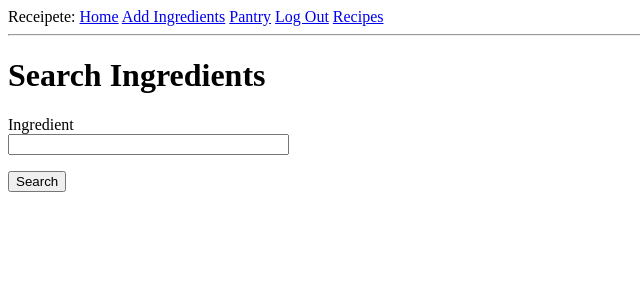
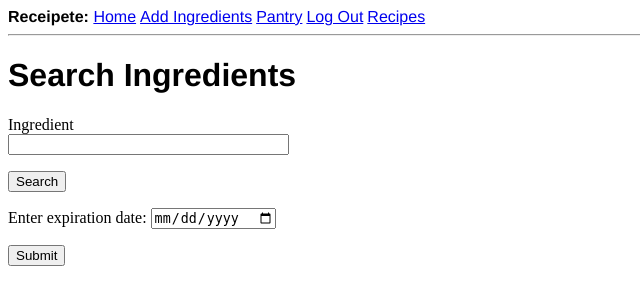
Before and after one commit to tmonty12/receipete, a Flask app: page /ingredients/search in a window 1280 px wide. Shown: the top 305 px of the page, without its empty margins (0-640 px from the left). Run offline with Flask 3, Linux system fonts and the light colour scheme; the visitor is signed in with stand-in values (Sample User, id 1).

Commit message:
readability changes

```diff
--- a/app/templates/base.html
+++ b/app/templates/base.html
@@ -2,14 +2,14 @@
 <html>
     <head>
       {% if title %}
-      <title>{{ title }} - Receipete</title>
+      <title style="font-family:helvetica;">{{ title }} - Receipete</title>
       {% else %}
-      <title>Welcome to Receipete</title>
+      <title style="font-family:helvetica;">Welcome to Receipete</title>
       {% endif %}
     </head>
     <body>
         <div>
-            Receipete:
+            <span style="font-family:helvetica; font-weight:bolder">Receipete: </span>
             <a href="/login">Login</a>
             <a href="/create-account">Create Account</a>
         </div>
--- a/app/templates/delete_pantry_items.html
+++ b/app/templates/delete_pantry_items.html
@@ -17,7 +17,7 @@
         }
     </style>
 
-    <h1>Delete Pantry Items</h1>
+    <h1 style="font-family:helvetica;">Delete Pantry Items</h1>
     <form action="" method="post" novalidate>
     {% if ingredients %}
     {% for ingredient in form.ingredients %}
--- a/app/templates/edit_pantry_item.html
+++ b/app/templates/edit_pantry_item.html
@@ -2,7 +2,7 @@
 {% extends "loggedin_base.html" %}
 
 {% block content %}
-    <h1>Edit Pantry Item</h1>
+    <h1 style="font-family:helvetica;">Edit Pantry Item</h1>
     <body>
     <style>
     </style>
--- a/app/templates/ingredients.html
+++ b/app/templates/ingredients.html
@@ -16,7 +16,7 @@
             margin: 10px;
         }
     </style>
-    <h1>Search Ingredients</h1>
+    <h1 style="font-family:helvetica;">Search Ingredients</h1>
     <form action="" method="post" novalidate>
         {{ search_form.hidden_tag() }}
         <p>
@@ -35,13 +35,16 @@
             <img src="{{ 'https://spoonacular.com/cdn/ingredients_100x100/' + url_list[0] }}"/>
             {{ ingredient_values[0] }}
         </div>
-        <label>
-            Enter expiration date:
-            <input type="date" name="expiration" />
-          </label>
-
     {% endfor %}
     <p>{{ add_form.submit() }}</p>
     {% endif %}
     </form>
+    <form action="">
+        <label>
+          Enter expiration date:
+          <input type="date" name="expiration" />
+        </label>
+
+        <p><button>Submit</button></p>
+      </form>
 {% endblock %}
--- a/app/templates/loggedin_base.html
+++ b/app/templates/loggedin_base.html
@@ -2,20 +2,20 @@
 <html>
     <head>
       {% if title %}
-      <title>{{ title }} - Receipete</title>
+      <title style="font-family:helvetica;">{{ title }} - Receipete</title>
       {% else %}
-      <title>Welcome to Receipete</title>
+      <title style="font-family:helvetica;">Welcome to Receipete</title>
       {% endif %}
     </head>
     <body>
 <!--        <div>Receipete: <a href="/index">Home</a></div> -->
         <div>
-            Receipete:
-            <a href="/">Home</a>
-            <a href="/ingredients/search">Add Ingredients</a>
-            <a href="/pantry">Pantry</a>
-            <a href="/logout">Log Out</a>
-            <a href="/index">Recipes</a>
+            <a style="font-family:helvetica; font-weight:bolder">Receipete: </a>
+            <a style = "font-family:helvetica" href="/">Home</a>
+            <a style = "font-family:helvetica" href="/ingredients/search">Add Ingredients</a>
+            <a style = "font-family:helvetica" href="/pantry">Pantry</a>
+            <a style = "font-family:helvetica" href="/logout">Log Out</a>
+            <a style = "font-family:helvetica" href="/index">Recipes</a>
         </div>
         <hr>
         {% with messages = get_flashed_messages() %}
--- a/app/templates/login.html
+++ b/app/templates/login.html
@@ -2,7 +2,7 @@
 {% extends "base.html" %}
 
 {% block content %}
-    <h1>Sign In</h1>
+    <h1 style="font-family:helvetica;">Sign In</h1>
     <form action="" method="post" novalidate>
         {{ form.hidden_tag() }}
         <p>
--- a/app/templates/pantry.html
+++ b/app/templates/pantry.html
@@ -30,11 +30,11 @@
         }
     </style>
     <body>
-        <h1>My Pantry</h1>
+        <h1 style="font-family:helvetica;">My Pantry</h1>
         {% if ingredients %}
         <div>
             <div class = "column" >
-                Ingredients:
+                <span style="font-weight:bolder">Ingredients:</span>
             {% for ingredient in ingredients %}
             <div class="ingredient">
                 <div>
@@ -47,7 +47,7 @@
             <a href="{{ url_for('delete_pantry_items')}}"><button>Delete Items</button></a>
             </div class = "column">
             <div class = "column" >
-                Expiration Dates:
+                <span style="font-weight:bolder">Expiration Dates:</span>
 
             </div class = "column">
             {% else %}
--- a/app/templates/recipes.html
+++ b/app/templates/recipes.html
@@ -27,9 +27,8 @@
             margin-right: 20px;
         }
     </style>
-    <h1>Recipes</h1>
+    <h1 style="font-family:helvetica;">Recipes</h1>
     {% if recipes %}
-        Recipes:
         {% for recipe in recipes %}
         <div class="recipe">
             <div>
--- a/app/templates/register.html
+++ b/app/templates/register.html
@@ -1,7 +1,7 @@
 {% extends "base.html" %}
 
 {% block content %}
-    <h1>Register</h1>
+    <h1 style="font-family:helvetica;">Register</h1>
     <form action="" method="post">
         {{ form.hidden_tag() }}
         <p>
```
Also changed, not shown: app/templates/recipe_instructions.html (+4 -3 lines).
